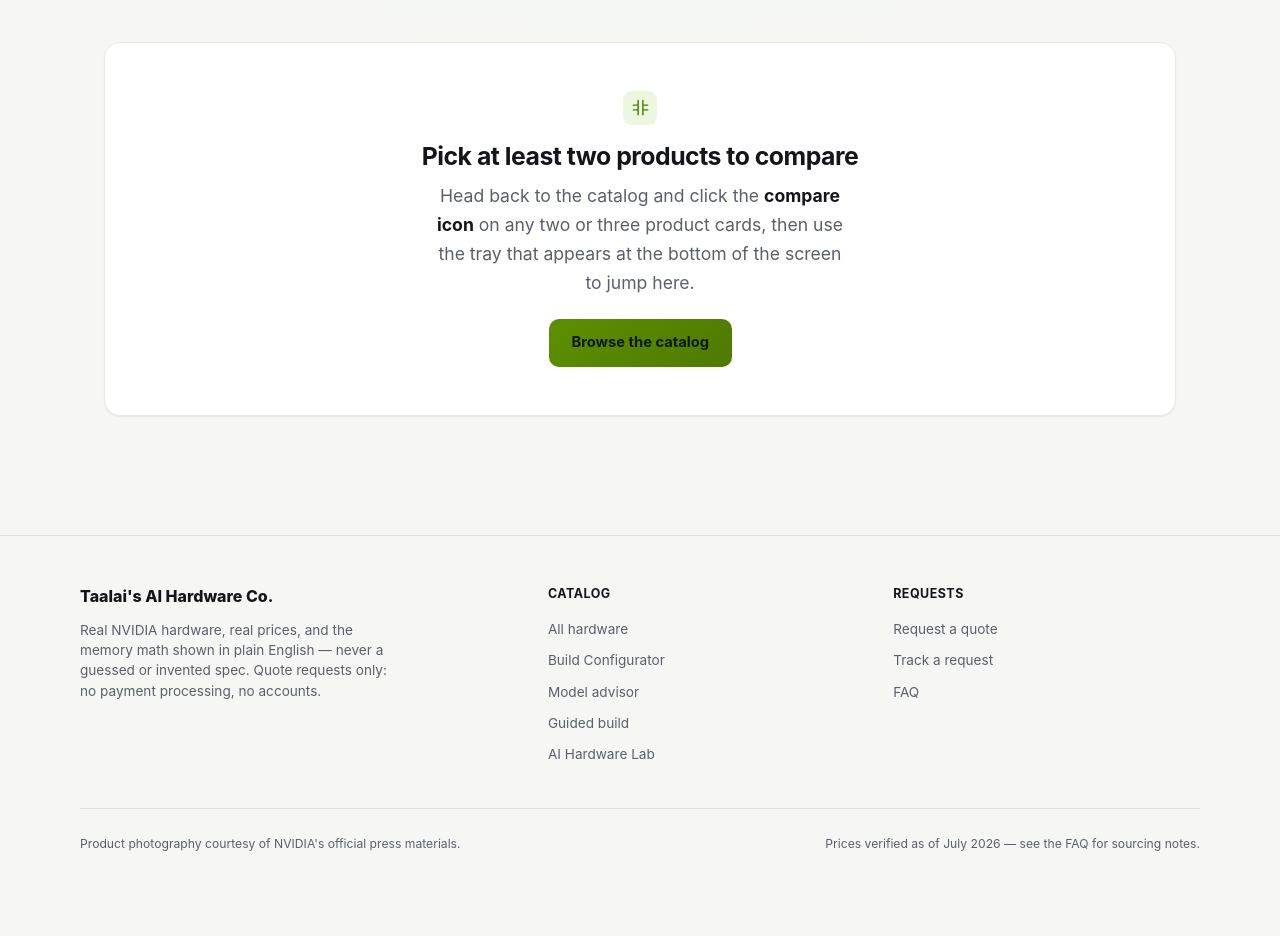
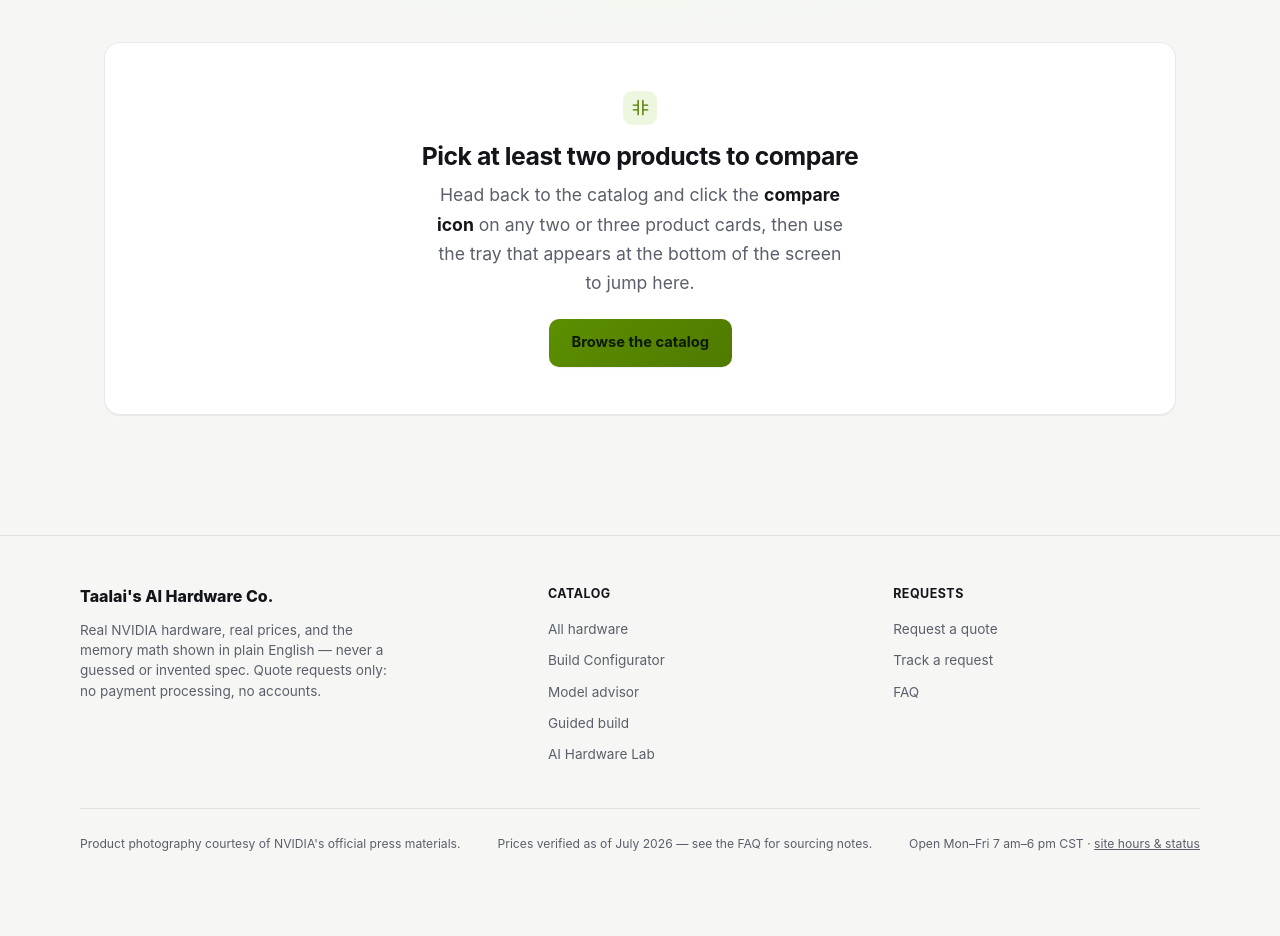
Before and after one commit to taalai-ergesh/auroradeploy, a Flask app: page /compare in a window 1280 px wide. Shown: the part 317-1253 px from the top of the page. Run offline with Flask 3, Linux system fonts and the light colour scheme; some libraries are stand-ins or nearby versions.

Commit message:
Add status page link to footer
Links to status.auroradeploy.com so visitors know the site
has scheduled hours and can check when it's next open.

Co-Authored-By: Claude Sonnet 4.6 <noreply@anthropic.com>

```diff
--- a/templates/base.html
+++ b/templates/base.html
@@ -1973,6 +1973,7 @@
       <div class="footer-bottom">
         <span>Product photography courtesy of NVIDIA's official press materials.</span>
         <span>Prices verified as of July 2026 — see the FAQ for sourcing notes.</span>
+        <span>Open Mon–Fri 7 am–6 pm CST · <a href="https://status.auroradeploy.com" target="_blank" rel="noopener" style="color:inherit;text-decoration:underline;">site hours &amp; status</a></span>
       </div>
     </div>
   </footer>
```
